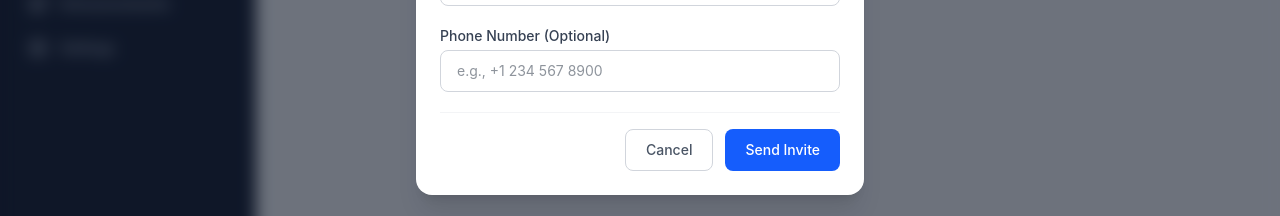
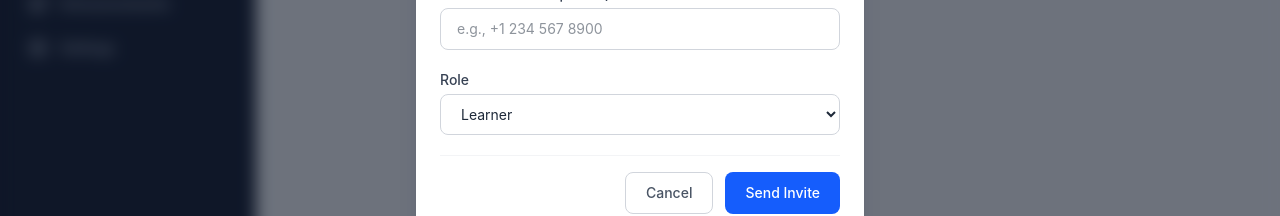
Before and after one commit to haseebrehman07/lms-portal, a React app in the folder frontend/: page /admin/users in a window 1280 px wide. Both pictures are taken after typing "name@example.com" into the empty fields and a click on the button "Add User". Shown: the part 428-644 px from the top of the page. Built offline with nearby package versions, Linux system fonts and the light colour scheme; no server answers; the HTML template or start-up script is replaced by a standard one.

Commit message:
updatd user enrollment side

```diff
--- a/frontend/src/pages/adminTabs/AdminUsersTab.jsx
+++ b/frontend/src/pages/adminTabs/AdminUsersTab.jsx
@@ -13,7 +13,8 @@
   const [newUserForm, setNewUserForm] = useState({
     name: '',
     email: '',
-    phone: ''
+    phone: '',
+    role: 'learner' // Added role with default value
   });
 
   // Fetch live user data
@@ -43,7 +44,7 @@
   }, [filterName, users]);
 
   const openAddUserModal = () => {
-    setNewUserForm({ name: '', email: '', phone: '' });
+    setNewUserForm({ name: '', email: '', phone: '', role: 'learner' });
     setIsModalOpen(true);
   };
 
@@ -53,12 +54,12 @@
     setIsSubmitting(true);
 
     try {
-      // Calls the existing POST /users endpoint.
-      // The backend will automatically email the user an invite link.
+      // Calls the existing POST /users endpoint with the selected role.
       await api.post('/users', {
         name: newUserForm.name,
         email: newUserForm.email,
-        phone: newUserForm.phone
+        phone: newUserForm.phone,
+        role: newUserForm.role // Sending role to backend
       });
 
       alert('User created successfully! An invite email has been sent.');
@@ -197,6 +198,19 @@
                 />
               </div>
 
+              {/* Added Role Dropdown */}
+              <div>
+                <label className="block text-sm font-medium text-gray-700 mb-1">Role</label>
+                <select
+                  value={newUserForm.role}
+                  onChange={(e) => setNewUserForm({...newUserForm, role: e.target.value})}
+                  className="w-full px-4 py-2.5 border border-gray-300 rounded-lg focus:outline-none focus:ring-2 focus:ring-blue-100 focus:border-blue-500 text-sm bg-white"
+                >
+                  <option value="learner">Learner</option>
+                  <option value="admin">Admin</option>
+                </select>
+              </div>
+
               <div className="pt-4 flex justify-end gap-3 border-t border-gray-100">
                 <button
                   type="button"
```
